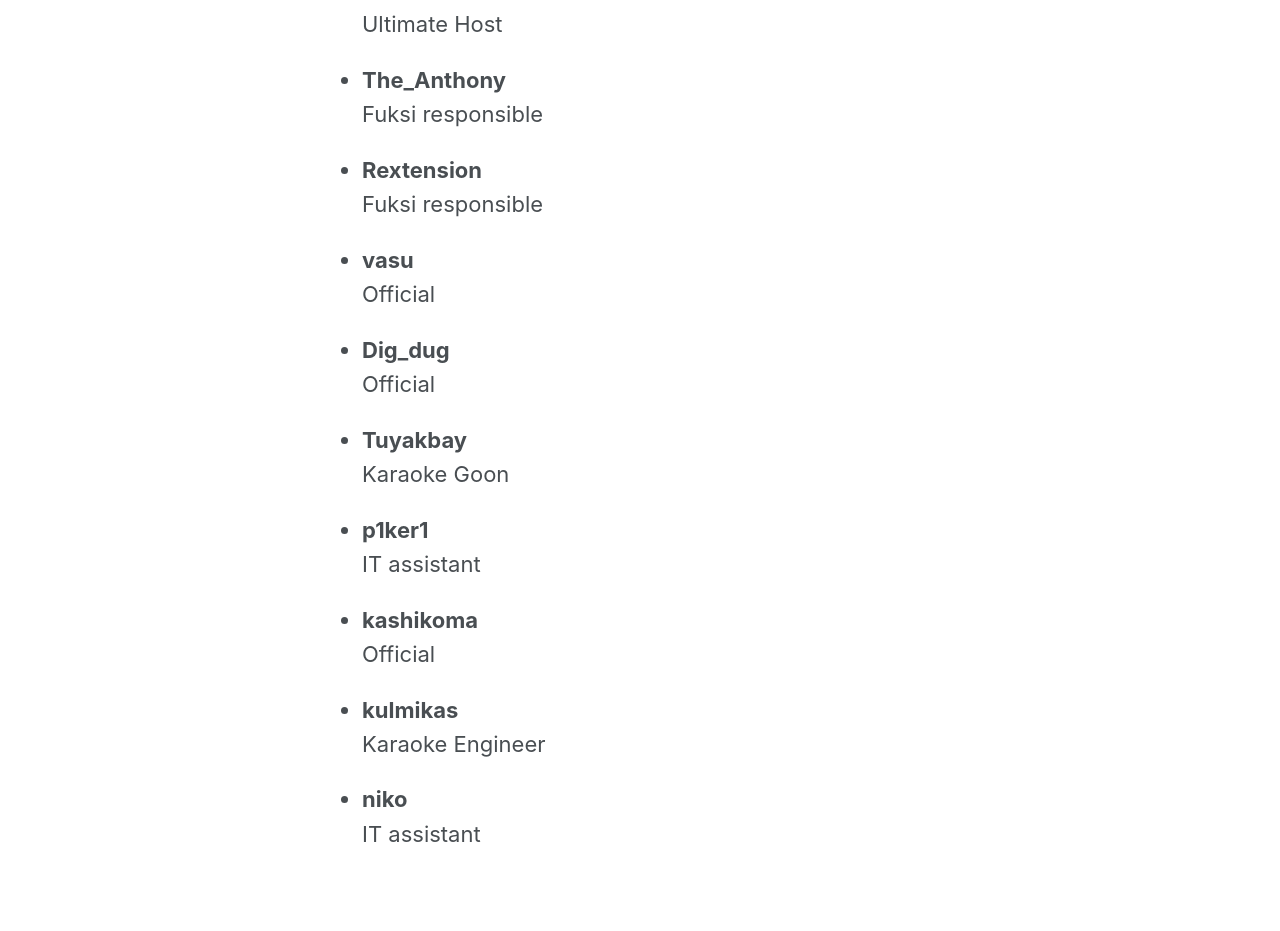
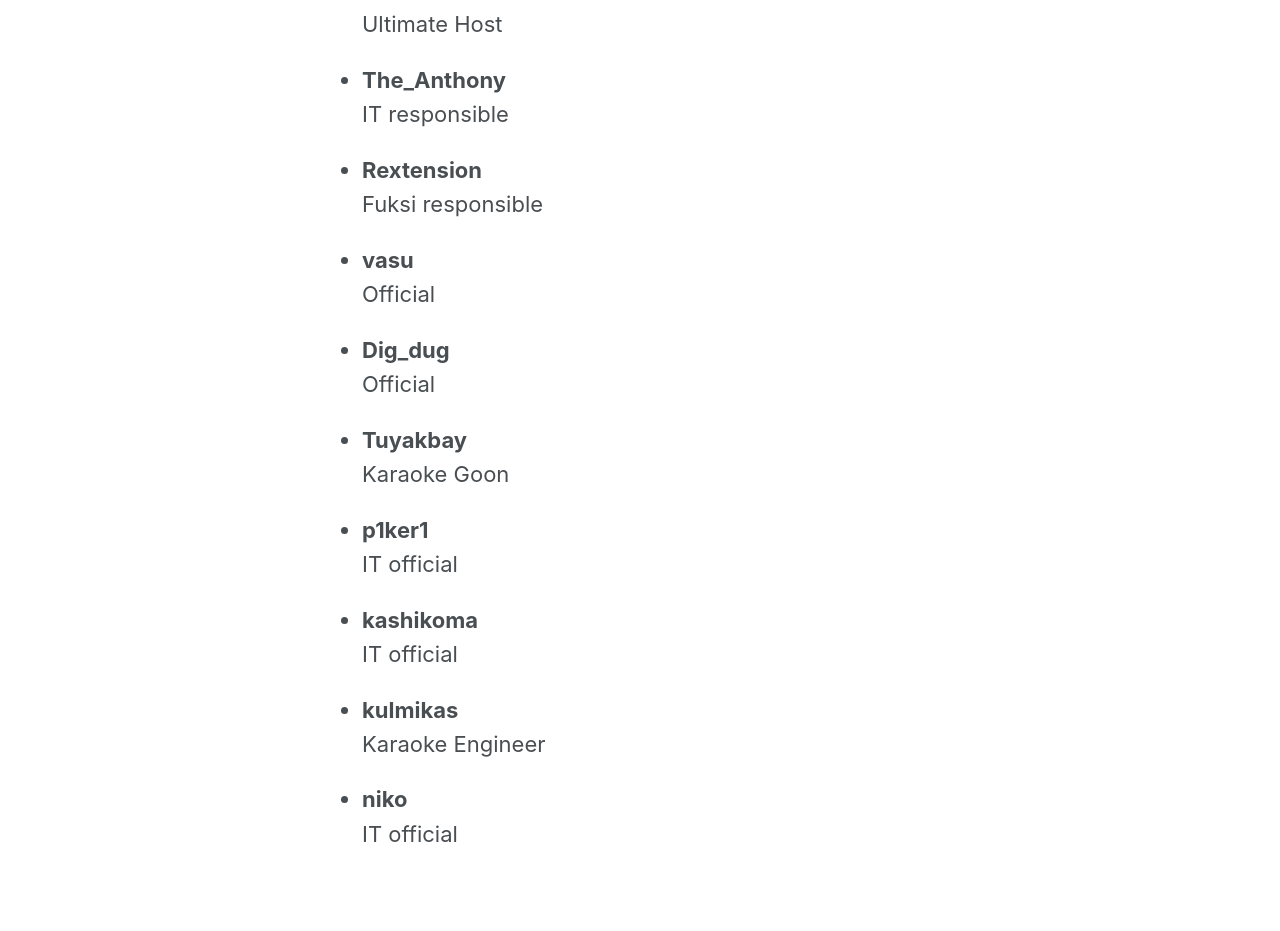
Before and after one commit to HNTA-Club/website, a Jekyll site: the page built from _pages/board.md, in a window 1280 px wide and 1400 px high, scrolled down 388 px. Shown: the part 273-1204 px from the top of the window. Built offline with Jekyll 4.4.1, drawn with Linux system fonts in a browser that asks for light colours; cached includes are drawn as plain includes; nearby versions of some CDN libraries.

Commit message:
corrected list of board + officers

```diff
--- a/_data/authors.yml
+++ b/_data/authors.yml
@@ -34,7 +34,7 @@ erufailon4:
 
 theanthony:
   name: "The_Anthony"
-  bio: "Fuksi responsible"
+  bio: "IT responsible"
   board: "true"
 
 rextension:
@@ -61,12 +61,12 @@ tuyakbay:
 
 p1ker1:
   name: "p1ker1"
-  bio: "IT assistant"
+  bio: "IT official"
   board: "true"
 
 kashikoma:
   name: "kashikoma"
-  bio: "Official"
+  bio: "IT official"
   board: "true"
 
 kulmikas:
@@ -76,7 +76,7 @@ kulmikas:
 
 niko:
   name: "niko"
-  bio: "IT assistant"
+  bio: "IT official"
   board: "true"
 
 
```
